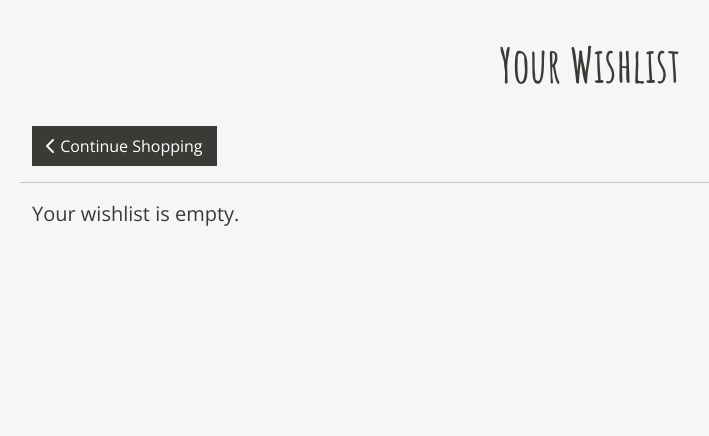
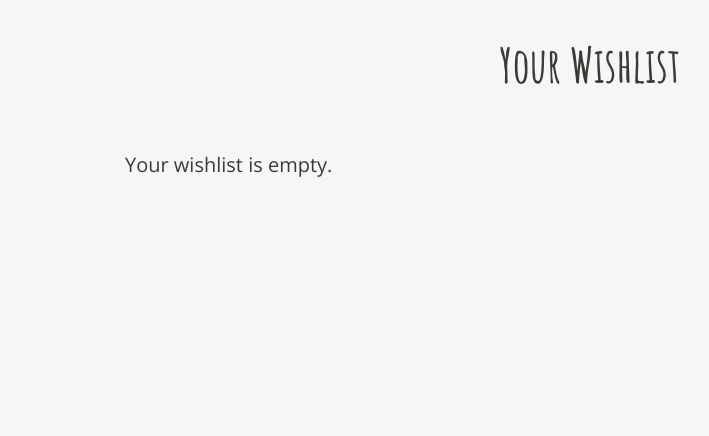
Before and after one commit to collingsandrew/milestone-four-project, a Django app: page /wishlist/ in a window 1280 px wide. Shown: the part 171-607 px from the top of the page, without its empty margins (50-759 px from the left). Run offline with Django 5.2, Linux system fonts and the light colour scheme; the visitor is signed in with stand-in values (Sample User, id 1); data comes from the database, SQL or seed files in the repository; data that the repository does not hold is empty; some libraries are stand-ins or nearby versions.

Commit message:
Update wishlist and product details template content

```diff
--- a/products/templates/products/product_detail.html
+++ b/products/templates/products/product_detail.html
@@ -75,9 +75,15 @@
                 </form>
                 {% endif %}
                 {% if request.user.is_authenticated %}
+                {% if product in wishlist.products.all %}
+                <p class="mt-2">This item is in your wishlist!</p>
+                {% else %}
                 <a href="{% url 'add_to_wishlist' product.id %}" class="custom-btn-link mt-2">
                     <button class="btn btn-custom">Add To Wishlist</button>
                 </a>
+                {% endif %}
+                {% else %}
+                <p class="mt-2">Register for an account to add this to your wishlist!</p>
                 {% endif %}
                 {% if request.user.is_superuser %}
                 <hr>
--- a/products/views.py
+++ b/products/views.py
@@ -5,6 +5,7 @@ from django.db.models import Q
 from datetime import date, timedelta
 
 from .models import Product, Category
+from wishlist.models import Wishlist
 from .forms import ProductForm
 
 
@@ -95,8 +96,13 @@ def product_detail(request, product_id):
     # filter only active products
     product = get_object_or_404(Product, id=product_id, is_active=True)
 
+    wishlist = None
+    if request.user.is_authenticated:
+        wishlist = Wishlist.objects.filter(user_profile=request.user.userprofile).first()
+
     context = {
         'product': product,
+        'wishlist': wishlist,
     }
 
     return render(request, 'products/product_detail.html', context)
--- a/wishlist/templates/wishlist/wishlist.html
+++ b/wishlist/templates/wishlist/wishlist.html
@@ -15,19 +15,9 @@
 
 {% block content %}
 
-<div class="container mb-2">
+<div class="container mb-2 mt-4">
+    <div class="col-10 mx-auto custom-col">
         <div class="row">
-        <div>
-            <a href="{% url 'products' %}">
-                <button class="btn btn-custom mb-3">
-                    <span class="icon">
-                        <i class="fas fa-chevron-left"></i>
-                    </span>
-                    <span>Continue Shopping</span>
-                </button>
-            </a>
-        </div>
-        <hr>
             {% if wishlist_items %}
             {% for product in wishlist_items %}
             <div class="col-6 col-md-4 col-lg-3 mb-5">
@@ -60,14 +50,12 @@
                                 {% else %}
                                 <small class="text-muted">No Rating</small>
                                 {% endif %}
-                            {% if request.user.is_superuser %}
-                            <hr>
-                            {% endif %}
                             </div>
                         </div>
                     </div>
                     <div class="text-center">
-                    <a href="{% url 'remove_from_wishlist' product.id %}"><button class="btn btn-custom">Remove from Wishlist</button></a>
+                        <a href="{% url 'remove_from_wishlist' product.id %}"><button
+                                class="btn btn-custom">Remove</button></a>
                     </div>
                 </div>
             </div>
@@ -77,5 +65,6 @@
             {% endif %}
         </div>
     </div>
+</div>
 
 {% endblock %}
```
Lines whose indentation alone changed are shown as unchanged.
